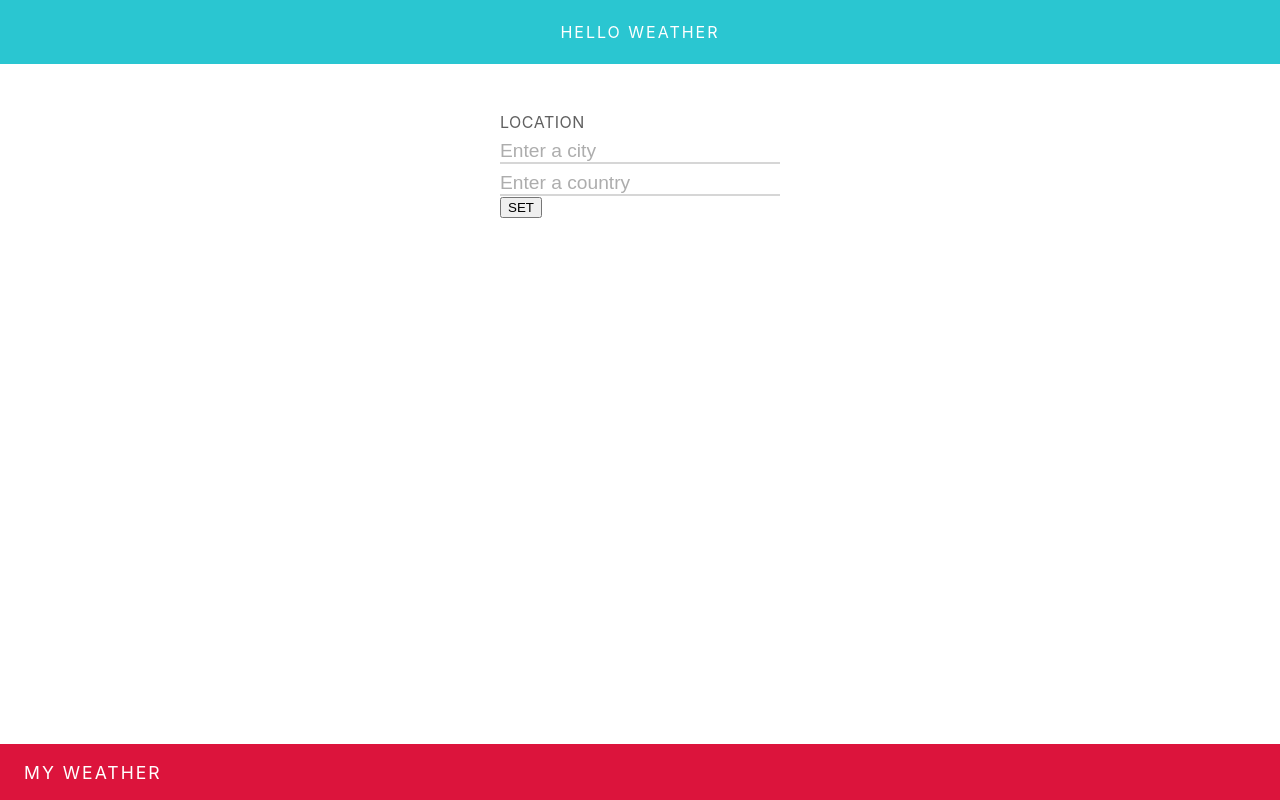
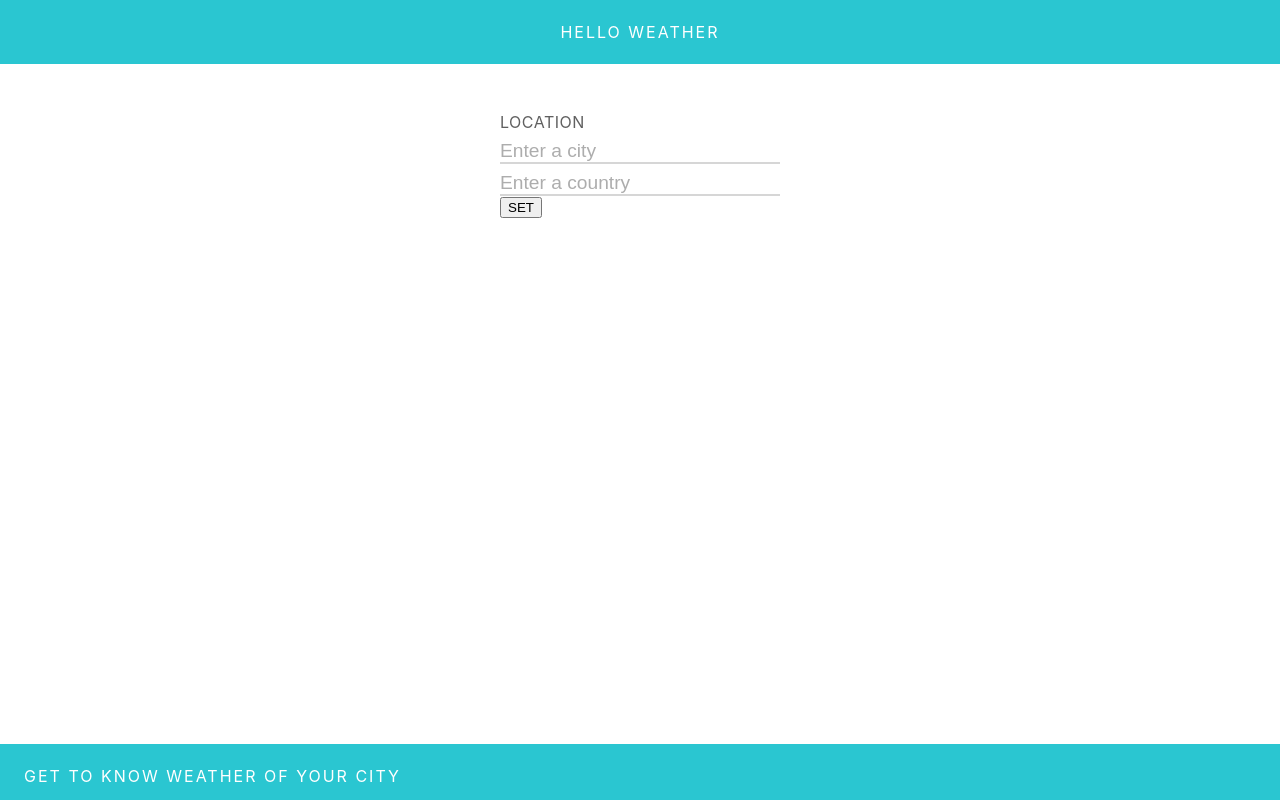
Before and after one commit to guanchen18/know-weather-react-app, a React (Create React App) app: page / in a window 1280 px wide. Shown: the top 800 px of the page. Built offline with nearby package versions, Linux system fonts and the light colour scheme.

Commit message:
Modify footer

```diff
--- a/src/components/Footer/Footer.js
+++ b/src/components/Footer/Footer.js
@@ -6,7 +6,8 @@ import Logo from '../../elements/Logo/Logo';
 const footer = (props) => {
     return(
         <footer className={classes.Footer} style={{backgroundColor: props.color}}>
-            <Logo colorScheme={'light'} clicked={props.onClickHandler} />
+            {/* <Logo colorScheme={'light'} clicked={props.onClickHandler} /> */}
+            <p className={classes.Logo}>Get to know weather of your city</p>
         </footer>
 
     );
--- a/src/components/Footer/Footer.module.css
+++ b/src/components/Footer/Footer.module.css
@@ -7,7 +7,7 @@
     bottom:0;
     width:100%;
     height:2.5rem;
-    background: crimson;
+    background:rgb(42, 198, 209);
     align-items: center;
     justify-content: flex-end;
     -webkit-transition: background-color .5s ease-out;
@@ -16,17 +16,18 @@
  }
  .Logo {
     width: auto;
-    font-size: 1.1rem;
+    font-size: 1rem;
     line-height: 100%;
     text-transform: uppercase;
     font-weight: normal;
     letter-spacing: +2px;
     white-space: nowrap;
+    color: #ffffff;
 }
 .Logo:hover {
     cursor: pointer;
 }
-.Light {
+.Logo .Light {
     color: #ffffff;
 }
 .Dark {
```
